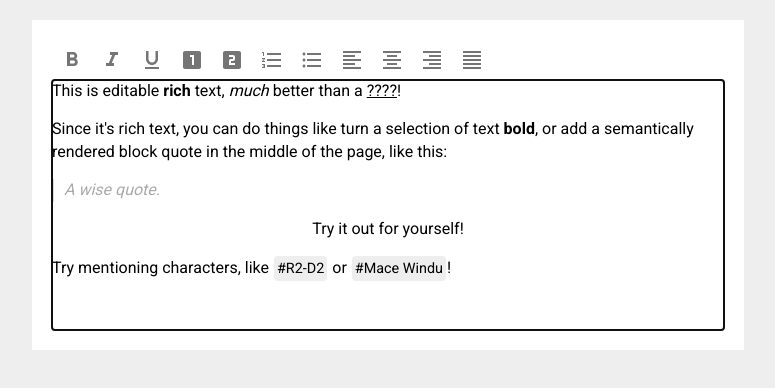
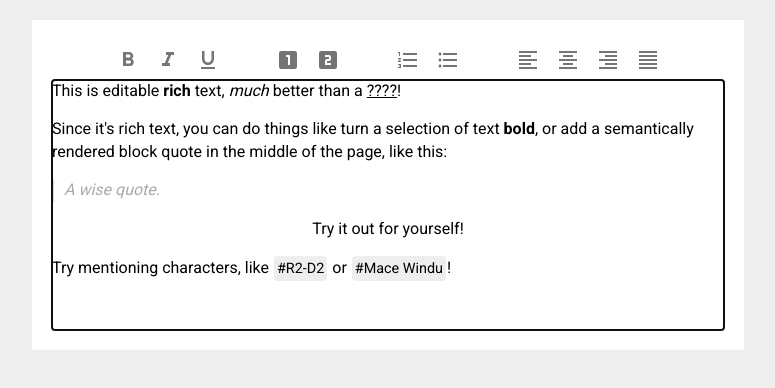
Before and after one commit to KonovalovNikolai/EmailTemplaitor, a React (Create React App) app: page / in a window 1280 px wide. Shown: the top 388 px of the page, without its empty margins (252-1027 px from the left). Built offline with nearby package versions, Linux system fonts and the light colour scheme.

Commit message:
Список автозаполнени спомощью Poper

```diff
--- a/src/components/Editor/CustomEditor.tsx
+++ b/src/components/Editor/CustomEditor.tsx
@@ -6,7 +6,8 @@ import {
     Descendant,
     Transforms,
     Range,
-    Editor
+    Editor,
+    BaseRange
 } from 'slate'
 
 import RenderElement from './elements/RenderElement'
@@ -17,8 +18,8 @@ import { withMentions } from './plugins/withMentions'
 
 import './Editor.css'
 import { AutocompleteListItem } from './AutocompleteListItem'
-import { Toolbar } from '@mui/material'
 import { SlateToolBar } from './Toolbar'
+import { Box, Paper, Popper, PopperProps, Typography } from '@mui/material'
 
 interface Props {
     value: Descendant[];
@@ -34,11 +35,11 @@ const CustomEditor = ({ value, onChange }: Props) => {
     const renderElement = useCallback(props => <RenderElement {...props} />, [])
     const renderLeaf = useCallback(props => <RenderLeaf {...props} />, [])
 
-    const ref = useRef<HTMLDivElement | null>()
-
-    const [target, setTarget] = useState<Range | undefined>()
     const [index, setIndex] = useState(0)
     const [search, setSearch] = useState('')
+    const [open, setOpen] = React.useState(false);
+    const [target, setTarget] = useState<Range | undefined>()
+    const [anchorEl, setAnchorEl] = React.useState<PopperProps['anchorEl']>(null);
 
     const chars = CHARACTERS.filter(c =>
         c.toLowerCase().startsWith(search.toLowerCase())
@@ -46,7 +47,7 @@ const CustomEditor = ({ value, onChange }: Props) => {
 
     const onKeyDown = useCallback(
         event => {
-            if (target) {
+            if (open) {
                 switch (event.key) {
                     case 'ArrowDown':
                         event.preventDefault()
@@ -64,6 +65,8 @@ const CustomEditor = ({ value, onChange }: Props) => {
                         Transforms.select(editor, target)
                         insertMention(editor, chars[index])
                         setTarget(null)
+                        setAnchorEl(null)
+                        setOpen(false)
                         break
                     case 'Escape':
                         event.preventDefault()
@@ -75,18 +78,15 @@ const CustomEditor = ({ value, onChange }: Props) => {
         [index, search, target]
     )
 
-    useEffect(() => {
-        if (target && chars.length > 0) {
-            const el = ref.current
-            const domRange = ReactEditor.toDOMRange(editor, target)
-            const rect = domRange.getBoundingClientRect()
-            el.style.top = `${rect.top + window.pageYOffset + 24}px`
-            el.style.left = `${rect.left + window.pageXOffset}px`
-        }
-    }, [chars.length, editor, index, search, target])
-
     return (
-        <div className='editor'>
+        <Box
+            sx={{
+                maxWidth: "42em",
+                m: "20px auto",
+                p: "20px",
+                background: "white",
+            }}
+        >
             <Slate
                 editor={editor}
                 value={value}
@@ -102,7 +102,12 @@ const CustomEditor = ({ value, onChange }: Props) => {
                         const character = range && Editor.string(editor, range)
 
                         if (character === "#") {
+                            const getBoundingClientRect = () =>
+                                GetBoundingClientRectFromRange(editor, range)
+
+                            setAnchorEl({ getBoundingClientRect })
                             setTarget(range)
+                            setOpen(true)
                             setSearch("")
                             setIndex(0)
                             return
@@ -120,6 +125,11 @@ const CustomEditor = ({ value, onChange }: Props) => {
                         const afterMatch = afterText.match(/^(\s|$)/)
 
                         if (beforeMatch && afterMatch) {
+                            const getBoundingClientRect = () =>
+                                GetBoundingClientRectFromRange(editor, beforeRange)
+
+                            setAnchorEl({ getBoundingClientRect })
+                            setOpen(true)
                             setTarget(beforeRange)
                             setSearch(beforeMatch[1])
                             setIndex(0)
@@ -127,10 +137,12 @@ const CustomEditor = ({ value, onChange }: Props) => {
                         }
                     }
 
+                    setAnchorEl(null)
                     setTarget(null)
+                    setOpen(false)
                 }}
             >
-                <SlateToolBar/>
+                <SlateToolBar />
 
                 <Editable
                     className='editable'
@@ -140,22 +152,14 @@ const CustomEditor = ({ value, onChange }: Props) => {
                     spellCheck
                     autoFocus
                 />
-                {target && chars.length > 0 && (
-                    <Portal>
-                        <div
-                            ref={ref}
-                            style={{
-                                top: '-9999px',
-                                left: '-9999px',
-                                position: 'absolute',
-                                zIndex: 1,
-                                padding: '3px',
-                                background: 'white',
-                                borderRadius: '4px',
-                                boxShadow: '0 1px 5px rgba(0,0,0,.2)',
-                            }}
-                            data-cy="mentions-portal"
+
+                <Popper
+                    id="auto-complete-list-popper"
+                    open={open}
+                    anchorEl={anchorEl}
+                    placement="bottom-start"
                 >
+                    <Paper>
                         {chars.map((char, i) => (
                             <AutocompleteListItem
                                 key={char}
@@ -168,11 +172,10 @@ const CustomEditor = ({ value, onChange }: Props) => {
                                 }}
                             />
                         ))}
-                        </div>
-                    </Portal>
-                )}
+                    </Paper>
+                </Popper>
             </Slate>
-        </div >
+        </Box >
     );
 }
 
@@ -184,6 +187,10 @@ const insertMention = (editor, character) => {
     }
     Transforms.insertNodes(editor, mention)
     Transforms.move(editor)
+}
+
+function GetBoundingClientRectFromRange(editor: Editor, range: BaseRange) {
+    return ReactEditor.toDOMRange(editor, range).getBoundingClientRect();
 }
 
 const CHARACTERS = [
--- a/src/components/Editor/Toolbar.tsx
+++ b/src/components/Editor/Toolbar.tsx
@@ -18,43 +18,58 @@ import FormatAlignJustifyIcon from '@mui/icons-material/FormatAlignJustify';
 export const SlateToolBar = memo(() => {
     return (
         <Box
+            sx={{
+                display: "flex",
+                justifyContent: "center",
+                "& > :not(style)": {
+                    m: "0 20px 0 20px"
+                }
+            }}
         >
+            <Box>
                 <MarkButton format='bold'>
-                <FormatBoldIcon/>
+                    <FormatBoldIcon />
                 </MarkButton>
                 <MarkButton format='italic'>
-                <FormatItalicIcon/>
+                    <FormatItalicIcon />
                 </MarkButton>
                 <MarkButton format='underline'>
-                <FormatUnderlinedIcon/>
+                    <FormatUnderlinedIcon />
                 </MarkButton>
+            </Box>
 
+            <Box>
                 <BlockButton format='heading-one'>
-                <LooksOneIcon/>
+                    <LooksOneIcon />
                 </BlockButton>
                 <BlockButton format="heading-two">
-                <LooksTwoIcon/>
+                    <LooksTwoIcon />
                 </BlockButton>
+            </Box>
 
+            <Box>
                 <BlockButton format="numbered-list">
-                <FormatListNumberedIcon/>
+                    <FormatListNumberedIcon />
                 </BlockButton>
                 <BlockButton format="bulleted-list">
-                <FormatListBulletedIcon/>
+                    <FormatListBulletedIcon />
                 </BlockButton>
+            </Box>
 
+            <Box>
                 <BlockButton format="left">
-                <FormatAlignLeftIcon/>
+                    <FormatAlignLeftIcon />
                 </BlockButton>
                 <BlockButton format="center">
-                <FormatAlignCenterIcon/>
+                    <FormatAlignCenterIcon />
                 </BlockButton>
                 <BlockButton format="right">
-                <FormatAlignRightIcon/>
+                    <FormatAlignRightIcon />
                 </BlockButton>
                 <BlockButton format="justify">
-                <FormatAlignJustifyIcon/>
+                    <FormatAlignJustifyIcon />
                 </BlockButton>
+            </Box>
         </Box>
     )
 })
```
Lines whose indentation alone changed are shown as unchanged.
